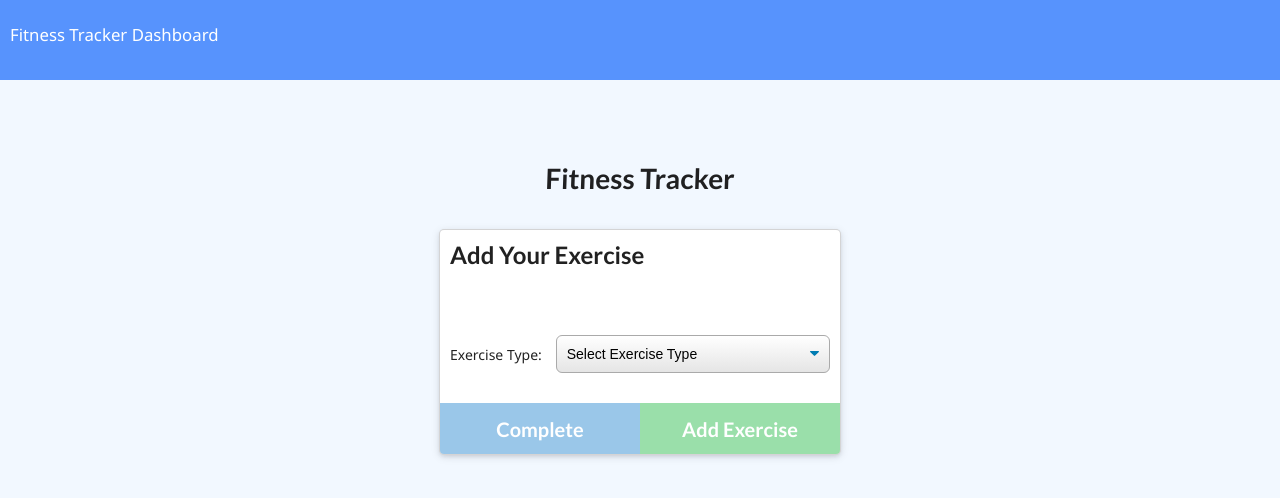
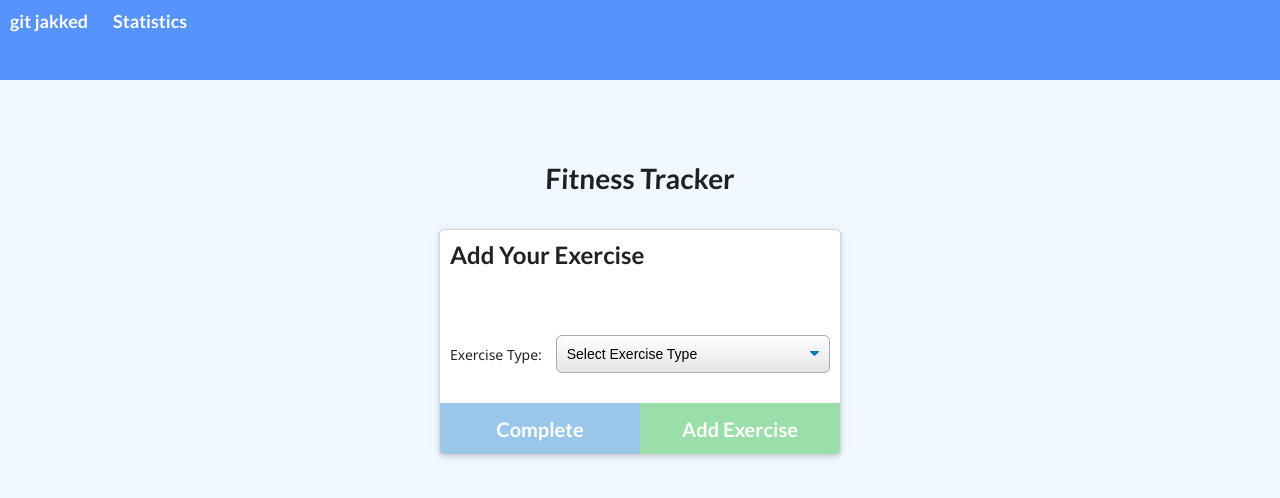
Before and after one commit to LayneHansen/git_jakked, a plain HTML site: page exercise.html in a window 1280 px wide. Drawn offline with nearby package versions, Linux system fonts and the light colour scheme; files that its build step writes are made by us from their sources; no server answers; files whose address does not match are found by name.

Commit message:
added styling to exercise and stats pages

```diff
--- a/exercise.html
+++ b/exercise.html
@@ -7,13 +7,13 @@
   <meta http-equiv="X-UA-Compatible" content="ie=edge" />
   <link rel="stylesheet" href="https://cdnjs.cloudflare.com/ajax/libs/semantic-ui/2.4.1/semantic.min.css" />
   <link rel="stylesheet" href="style.css" />
-  <title>Fitness Tracker</title>
+  <title>git jakked</title>
 </head>
 
 <body>
   <nav>
-    <a href="/">Fitness Tracker</a>
-    <a href="/stats">Dashboard</a>
+    <a href="/"><h3 id="nav-logo">git jakked</h3></a>
+    <a href="/stats"><h3 id="statistics">Statistics</h3></a>
   </nav>
   <div class="wrapper">
     <header>
--- a/server.js
+++ b/server.js
@@ -40,6 +40,6 @@ app.post('/', (request, response) => {
 })
 
 
-// app.listen(PORT, function () {
-//     console.log("App now listening at localhost:" + PORT);
-// });
+app.listen(PORT, function () {
+    console.log("App now listening at localhost:" + PORT);
+});
```
Also changed, not shown: stats.html (+2 -2 lines).
